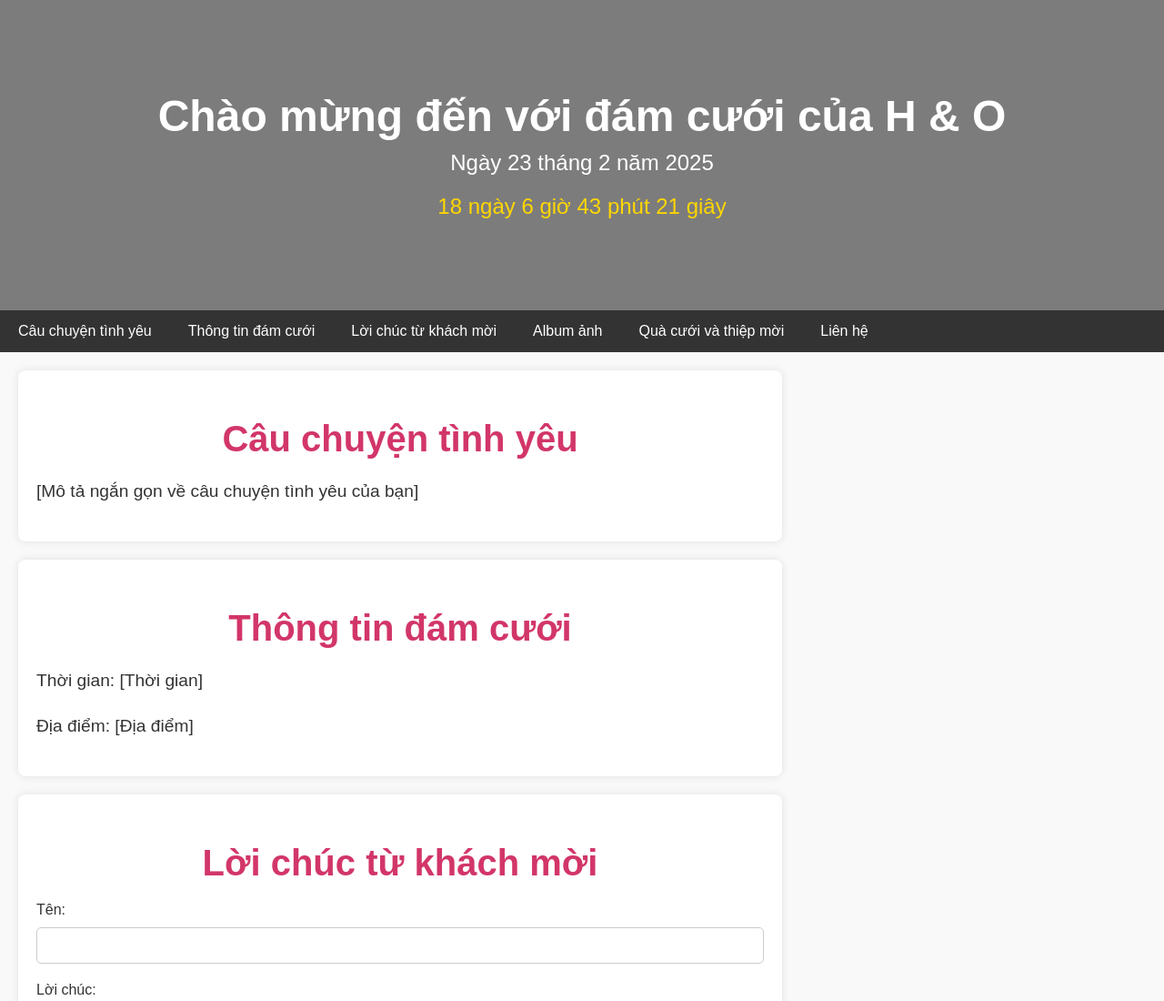
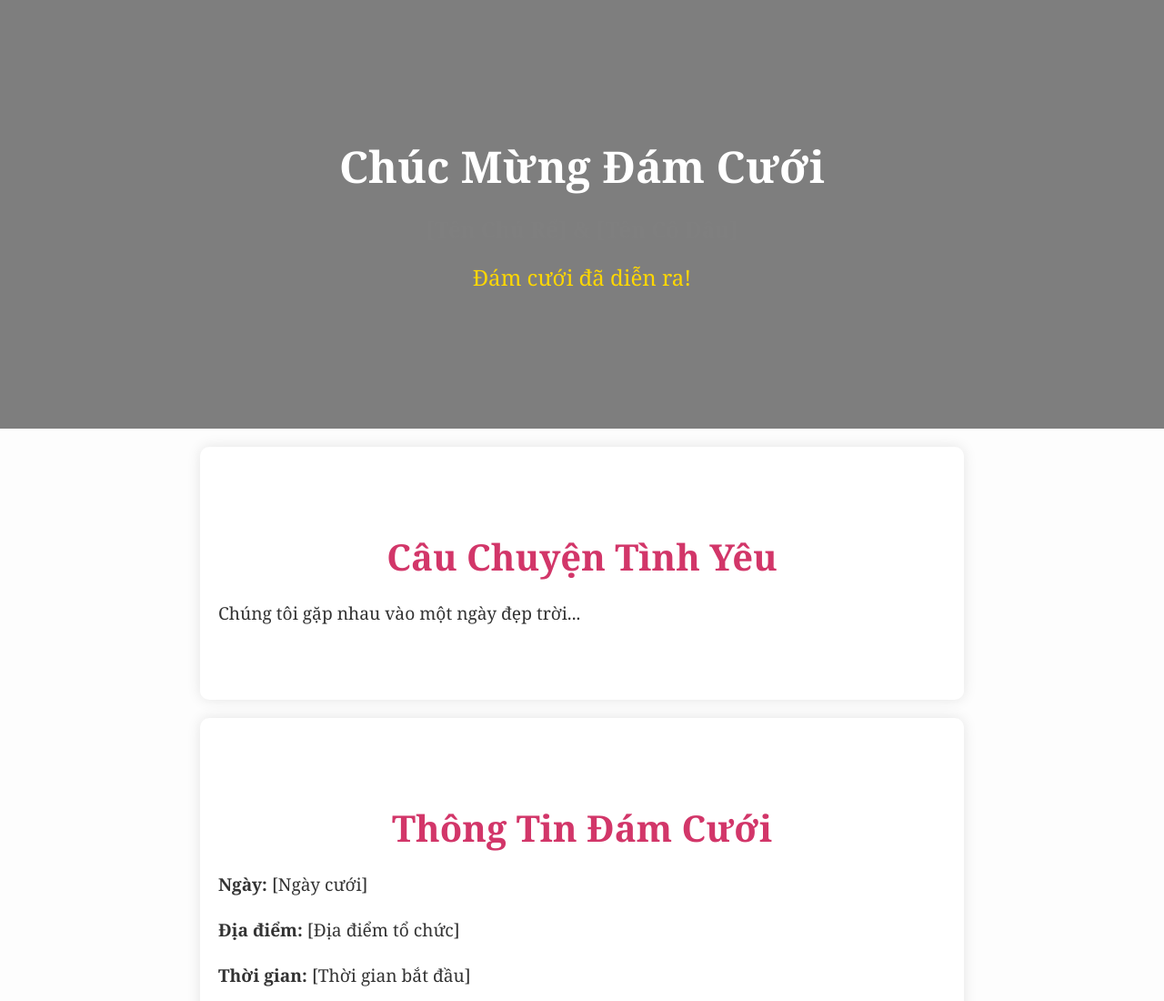
Before and after one commit to FapRito/wedding_2025, a plain HTML site: page index.html in a window 1280 px wide. Shown: the top 1100 px of the page at 91% size. Drawn offline with Linux system fonts and the light colour scheme.

Commit message:
Update index.html

```diff
--- a/index.html
+++ b/index.html
@@ -3,150 +3,45 @@
 <head>
     <meta charset="UTF-8">
     <meta name="viewport" content="width=device-width, initial-scale=1.0">
+    <title>Chúc Mừng Đám Cưới - [Tên Cặp Đôi]</title>
     <link rel="stylesheet" href="styles.css">
-    <title>Happy Wedding</title>
-    <style>
-        body {
-            font-family: Arial, sans-serif;
-            margin: 0;
-            padding: 0;
-            background-color: #f9f9f9;
-        }
-        header {
-            background-image: url('path_to_your_image.jpg');
-            background-size: cover;
-            background-position: center;
-            color: white;
-            text-align: center;
-            padding: 100px 20px;
-        }
-        nav {
-            background-color: #333;
-            overflow: hidden;
-        }
-        nav a {
-            float: left;
-            display: block;
-            color: white;
-            text-align: center;
-            padding: 14px 20px;
-            text-decoration: none;
-        }
-        nav a:hover {
-            background-color: #ddd;
-            color: black;
-        }
-        section {
-            padding: 20px;
-            margin: 20px;
-            background-color: white;
-            border-radius: 8px;
-            box-shadow: 0 0 10px rgba(0,0,0,0.1);
-        }
-        footer {
-            text-align: center;
-            padding: 10px;
-            background-color: #333;
-            color: white;
-        }
-    </style>
+    <script src="script.js"></script>
 </head>
 <body>
-
     <header>
-    <h1>Chào mừng đến với đám cưới của H & O</h1>
-    <p>Ngày 23 tháng 2 năm 2025</p>
-    <!-- Đếm ngược thời gian -->
+        <h1>Chúc Mừng Đám Cưới</h1>
+        <h2>[Tên Chú Rể] & [Tên Cô Dâu]</h2>
         <div id="countdown"></div>
     </header>
 
-<nav>
-    <a href="#story">Câu chuyện tình yêu</a>
-    <a href="#info">Thông tin đám cưới</a>
-    <a href="#guestbook">Lời chúc từ khách mời</a>
-    <a href="#album">Album ảnh</a>
-    <a href="#registry">Quà cưới và thiệp mời</a>
-    <a href="#contact">Liên hệ</a>
-</nav>
-
     <section id="story">
-    <h2>Câu chuyện tình yêu</h2>
-    <p>[Mô tả ngắn gọn về câu chuyện tình yêu của bạn]</p>
-    <!-- Thêm timeline và ảnh kỷ niệm -->
+        <h2>Câu Chuyện Tình Yêu</h2>
+        <p>Chúng tôi gặp nhau vào một ngày đẹp trời...</p>
+        <!-- Thêm timeline hoặc ảnh kỷ niệm ở đây -->
     </section>
 
-<section id="info">
-    <h2>Thông tin đám cưới</h2>
-    <p>Thời gian: [Thời gian]</p>
-    <p>Địa điểm: [Địa điểm]</p>
-    <!-- Thêm bản đồ và lịch trình -->
+    <section id="event-details">
+        <h2>Thông Tin Đám Cưới</h2>
+        <p><strong>Ngày:</strong> [Ngày cưới]</p>
+        <p><strong>Địa điểm:</strong> [Địa điểm tổ chức]</p>
+        <p><strong>Thời gian:</strong> [Thời gian bắt đầu]</p>
+        <!-- Thêm bản đồ Google Maps nếu cần -->
     </section>
 
     <section id="guestbook">
-    <h2>Lời chúc từ khách mời</h2>
+        <h2>Lời Chúc Từ Khách Mời</h2>
         <form id="guestbook-form">
-        <label for="name">Tên:</label>
-        <input type="text" id="name" name="name" required>
-        <label for="message">Lời chúc:</label>
-        <textarea id="message" name="message" required></textarea>
-        <button type="submit">Gửi lời chúc</button>
+            <input type="text" id="name" placeholder="Tên của bạn" required>
+            <textarea id="message" placeholder="Lời chúc của bạn" required></textarea>
+            <button type="submit">Gửi Lời Chúc</button>
         </form>
-    <div id="guestbook-entries">
-        <!-- Các lời chúc sẽ được hiển thị ở đây -->
-    </div>
-    <!-- Thêm guestbook ảo -->
-</section>
-
-<section id="album">
-    <h2>Album ảnh</h2>
-    <div class="gallery">
-        <img src="images/anh1.jpg" alt="Khoảnh khắc đáng nhớ 1">
-        <img src="images/anh2.jpg" alt="Khoảnh khắc đáng nhớ 2">
-        <img src="images/anh3.jpg" alt="Khoảnh khắc đáng nhớ 3">
-        <img src="images/anh4.jpg" alt="Khoảnh khắc đáng nhớ 4">
-        <!-- Thêm các hình ảnh khác tương tự -->
-    </div>
-</section>
-
-<section id="registry">
-    <h2>Quà cưới và thiệp mời</h2>
-    <!-- Thêm danh sách quà cưới và thiệp mời trực tuyến -->
-</section>
-
-<section id="contact">
-    <h2>Liên hệ</h2>
-    <p>Email: [Email]</p>
-    <p>Điện thoại: [Số điện thoại]</p>
-    <!-- Thêm form liên hệ -->
+        <div id="guestbook-entries"></div>
     </section>
 
     <footer>
-    <p>Cảm ơn bạn đã ghé thăm trang web đám cưới của chúng tôi!</p>
+        <p>Cảm ơn mọi người đã chia sẻ niềm vui cùng chúng tôi!</p>
     </footer>
 
-<script>
-    // Đếm ngược thời gian
-    const countdown = () => {
-        const countDate = new Date("02 23,2025 11:00:00").getTime();
-        const now = new Date().getTime();
-        const gap = countDate - now;
-
-        const second = 1000;
-        const minute = second * 60;
-        const hour = minute * 60;
-        const day = hour * 24;
-
-        const textDay = Math.floor(gap / day);
-        const textHour = Math.floor((gap % day) / hour);
-        const textMinute = Math.floor((gap % hour) / minute);
-        const textSecond = Math.floor((gap % minute) / second);
-
-        document.getElementById('countdown').innerHTML =
-            `${textDay} ngày ${textHour} giờ ${textMinute} phút ${textSecond} giây`;
-    };
-
-    setInterval(countdown, 1000);
-</script>
-
+    <script src="script.js"></script>
 </body>
 </html>
```
Lines whose indentation alone changed are shown as unchanged.
